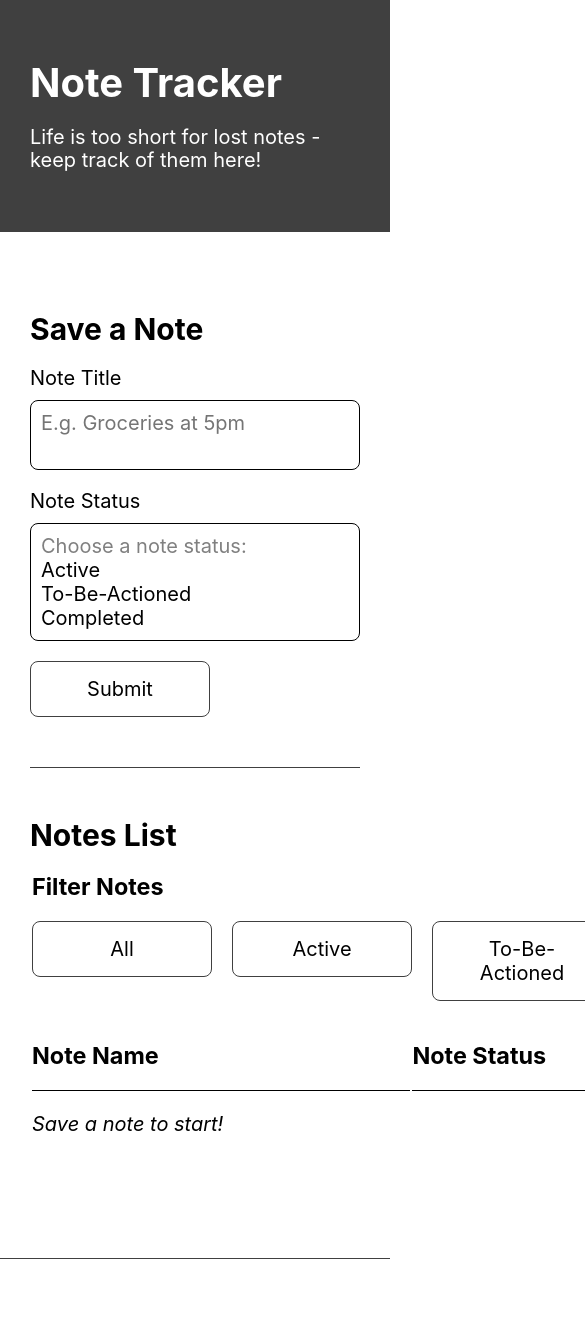
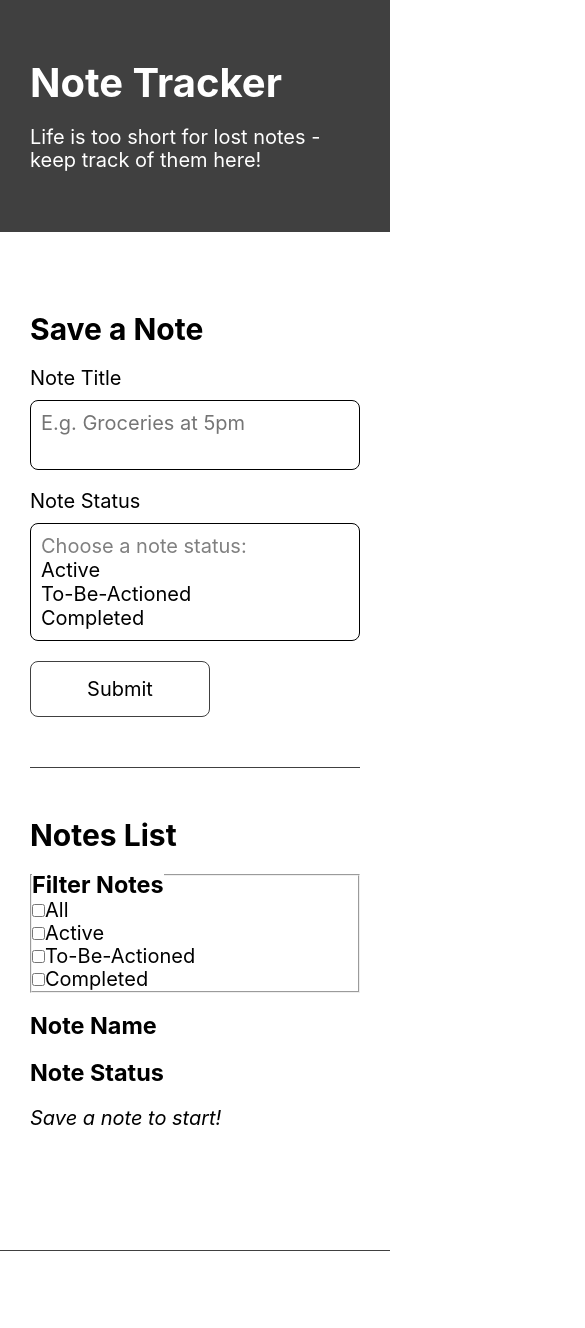
Before and after one commit to code-by-mandy/note-tracker, a React (Create React App) app: page / in a window 390 px wide. Shown: the top 1328 px of the page, 585 px wide, since content can reach past the window. Built offline with nearby package versions, Linux system fonts and the light colour scheme.

Commit message:
semantic filter form, filter logic, responsive html update

```diff
--- a/public/index.html
+++ b/public/index.html
@@ -4,17 +4,6 @@
     <meta charset="utf-8" />
     <link rel="icon" href="%PUBLIC_URL%/favicon.ico" />
     <meta name="viewport" content="width=device-width, initial-scale=1" />
-    <meta name="theme-color" content="#000000" />
-    <meta
-      name="description"
-      content="Web site created using create-react-app"
-    />
-    <link rel="apple-touch-icon" href="%PUBLIC_URL%/logo192.png" />
-    <!--
-      manifest.json provides metadata used when your web app is installed on a
-      user's mobile device or desktop. See https://developers.google.com/web/fundamentals/web-app-manifest/
-    -->
-    <link rel="manifest" href="%PUBLIC_URL%/manifest.json" />
     <!--
       Notice the use of %PUBLIC_URL% in the tags above.
       It will be replaced with the URL of the `public` folder during the build.
--- a/src/App.js
+++ b/src/App.js
@@ -16,12 +16,8 @@ function App() {
   }
 
   //state for storing filter string
-  const [filter, setFilter] = useState("All");
-
-  //get filter when chosen
-  const getFilterInput = (chosenFilter) => {
-    setFilter(chosenFilter);
-  }
+  const [filters, setFilters] = useState([]);
+  console.log(filters);
 
   //add note input to array and update notes array with any filters
   const getNotes = (name, status) => {
@@ -30,21 +26,21 @@ function App() {
     setNotes(notesArray);
   }
 
-  //update filterArray per filter change
-  useEffect(() => {
-    const notesArray = [...notes];
-    let filteredNotesArray = [];
+  //update filterArray per filter change >> change to array!
+  // useEffect(() => {
+  //   const notesArray = [...notes];
+  //   let filteredNotesArray = [];
 
-    if (filter !== ("All")) {
-        filteredNotesArray = notesArray.filter(note => note.status === filter)
-    }
-    else (
-        filteredNotesArray = notesArray
-    );
+  //   if (filter !== ("All")) {
+  //       filteredNotesArray = notesArray.filter(note => note.status === filter)
+  //   }
+  //   else (
+  //       filteredNotesArray = notesArray
+  //   );
 
-    setFilteredNotes(filteredNotesArray);
+  //   setFilteredNotes(filteredNotesArray);
 
-  }, [notes, filter])
+  // }, [notes, filter])
 
   return (
     <div className="App">
@@ -61,31 +57,26 @@ function App() {
           </section>
 
           <section>
-            {/* Using table here to reflect ask of tech challenge; would use flexbox or grid for responsive design */}
-              <table>
-              <caption><h2>Notes List</h2></caption>
-              <tbody className="notesList">
-                <tr>
-                  <td colSpan="2"><NotesFilter filterString = {getFilterInput} notesLength = {notes.length}/></td>
-                </tr>
-                <tr>
-                  <th scope="col"><h3>Note Name</h3></th>
-                  <th scope="col"><h3>Note Status</h3></th>
-                </tr>
 
-                  {
+            <h2>Notes List</h2>
+            <NotesFilter filterArray = {(array) => setFilters(array)} notesLength = {notes.length}/>
+            <div className="notesList">
+              <div className="headerRow">
+                <div><h3>Note Name</h3></div>
+                <div><h3>Note Status</h3></div>
+              </div>
+              {
                     notes.length === 0 ?
-                    <tr>
-                      <td colSpan="2" className="placeholderRow"><em>Save a note to start!</em></td>
-                    </tr> :
+                    <div className="noteRow">
+                      <div className="placeholderRow"><em>Save a note to start!</em></div>
+                    </div> :
                     filteredNotes.map(note => {
                       return (
                         <NoteRow key={notes.indexOf(note)} name={note.name} status={note.status}/>
                       )
                     })
                   }
-              </tbody>
-              </table>
+            </div>
           </section>
         </div>
       </main>
--- a/src/components/NoteRow.js
+++ b/src/components/NoteRow.js
@@ -1,9 +1,9 @@
 const NoteRow = ({name, status}) => {
     return (
-        <tr>
-            <td className="note">{name}</td>
-            <td className="note">{status}</td>
-        </tr>
+        <div>
+            <div className="note">{name}</div>
+            <div className="note">{status}</div>
+        </div>
     );
 }
 
--- a/src/components/NotesFilter.js
+++ b/src/components/NotesFilter.js
@@ -1,36 +1,43 @@
-const NotesFilter = ({filterString, notesLength}) => {
+import {useEffect, useState} from 'react'
 
-    const handleFilter = (e) => {
-        filterString(e.target.textContent);
+const NotesFilter = ({filterArray, notesLength}) => {
 
-        e.target.classList.add("active");
-        e.target.setAttribute("aria-pressed", true);
+    const [checkedBoxes, setCheckedBoxes] = useState([]);
 
-        const filters = document.querySelectorAll('li > button');
-        filters.forEach( filter => {
-            if (filter !== e.target) {
-                filter.classList.remove("active");
-                filter.setAttribute("aria-pressed", false);
-            }
-        });
-    }
+    useEffect(() => {
+        const checkBoxesNode = document.querySelectorAll('input[type=checkbox]');
+        const checkBoxesArray = Array.from(checkBoxesNode);
+        setCheckedBoxes(checkBoxesArray);
+    }, []);
+
+    const handleFilter = () => {
+        const oldBoxes = [...checkedBoxes];
+        const updatedBoxes = oldBoxes.filter(box => box.checked);
+        filterArray(updatedBoxes);
+    };
 
     return (
-        <div>
-            <label htmlFor="filter"><h3>Filter Notes</h3></label>
-            <ul id="filter" className="filterWrapper">
-                <li>
-                    {
-                        notesLength === 0 ?
-                        <button onClick={handleFilter} aria-pressed="false">All</button> :
-                        <button onClick={handleFilter} className="active" aria-pressed="true">All</button>
-                    }
-                </li>
-                <li><button onClick={handleFilter} aria-pressed="false">Active</button></li>
-                <li><button onClick={handleFilter} aria-pressed="false">To-Be-Actioned</button></li>
-                <li><button onClick={handleFilter} aria-pressed="false">Completed</button></li>
-            </ul>
-        </div>
+        <form className="filterSection">
+            <fieldset>
+                <legend htmlFor="filter"><h3>Filter Notes</h3></legend>
+                <div>
+                    <input type="checkbox" name="filter" id="all" value="all" onClick= {handleFilter}></input>
+                    <label htmlFor="all">All</label>
+                </div>
+                <div>
+                    <input type="checkbox" name="filter" id="active" value="active" onClick= {handleFilter}></input>
+                    <label htmlFor="active">Active</label>
+                </div>
+                <div>
+                    <input type="checkbox" name="filter" id="tba" value="tba" onClick= {handleFilter}></input>
+                    <label htmlFor="tba">To-Be-Actioned</label>
+                </div>
+                <div>
+                    <input type="checkbox" name="filter" id="completed" value="completed" onClick= {handleFilter}></input>
+                    <label htmlFor="completed">Completed</label>
+                </div>
+            </fieldset>
+        </form>
     )
 }
 
--- a/src/index.css
+++ b/src/index.css
@@ -35,7 +35,7 @@ header, footer, main {
   padding: 30px 0;
 }
 
-form, .inputFieldsWrapper, .inputField, .filterWrapper {
+form[name=noteInput], .inputFieldsWrapper, .inputField, .filterOptions {
   display: flex;
 }
 
@@ -53,7 +53,7 @@ header {
 
 /*note input form*/
 
-form, .inputField {
+form[name=noteInput], .inputField {
   flex-direction: column;
 }
 
@@ -157,7 +157,7 @@ th {
 
 /*filter*/
 
-.filterWrapper {
+.filterOptions {
   justify-content: flex-start
 }
 
```
Also changed, not shown: public/manifest.json (deleted).
